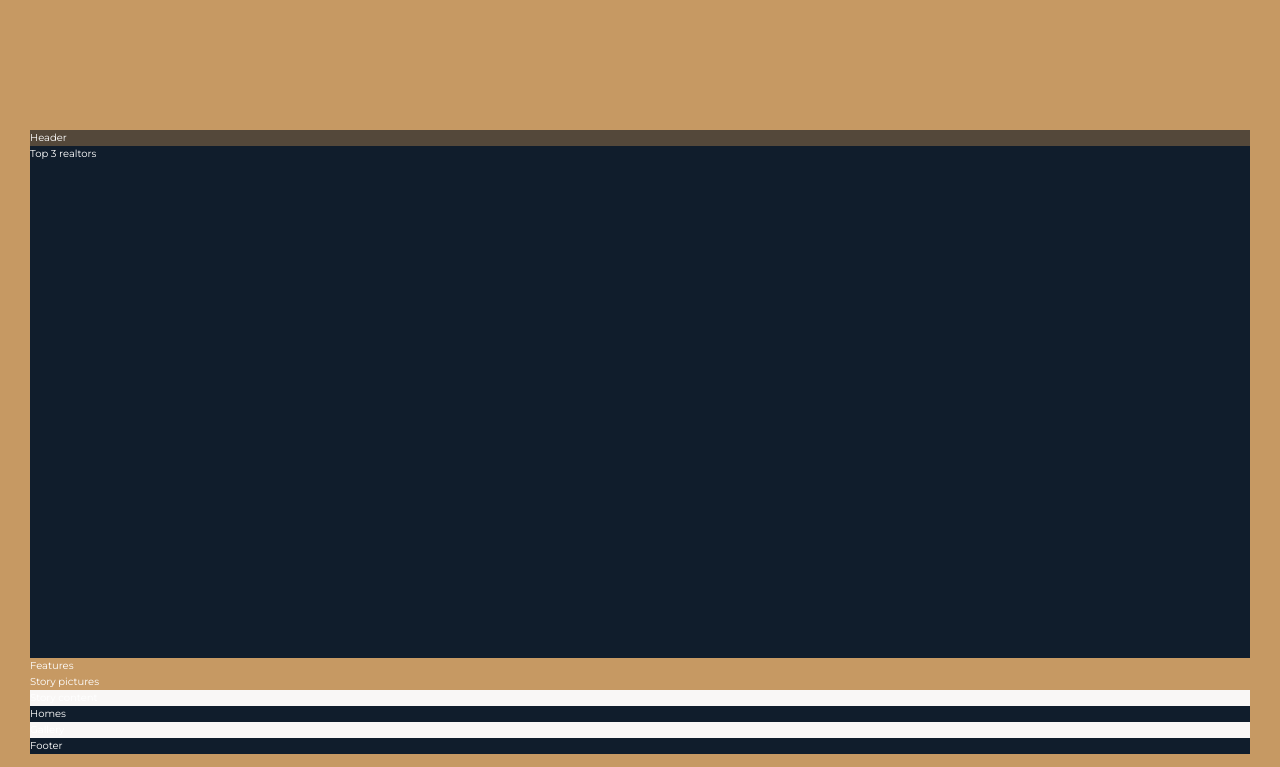
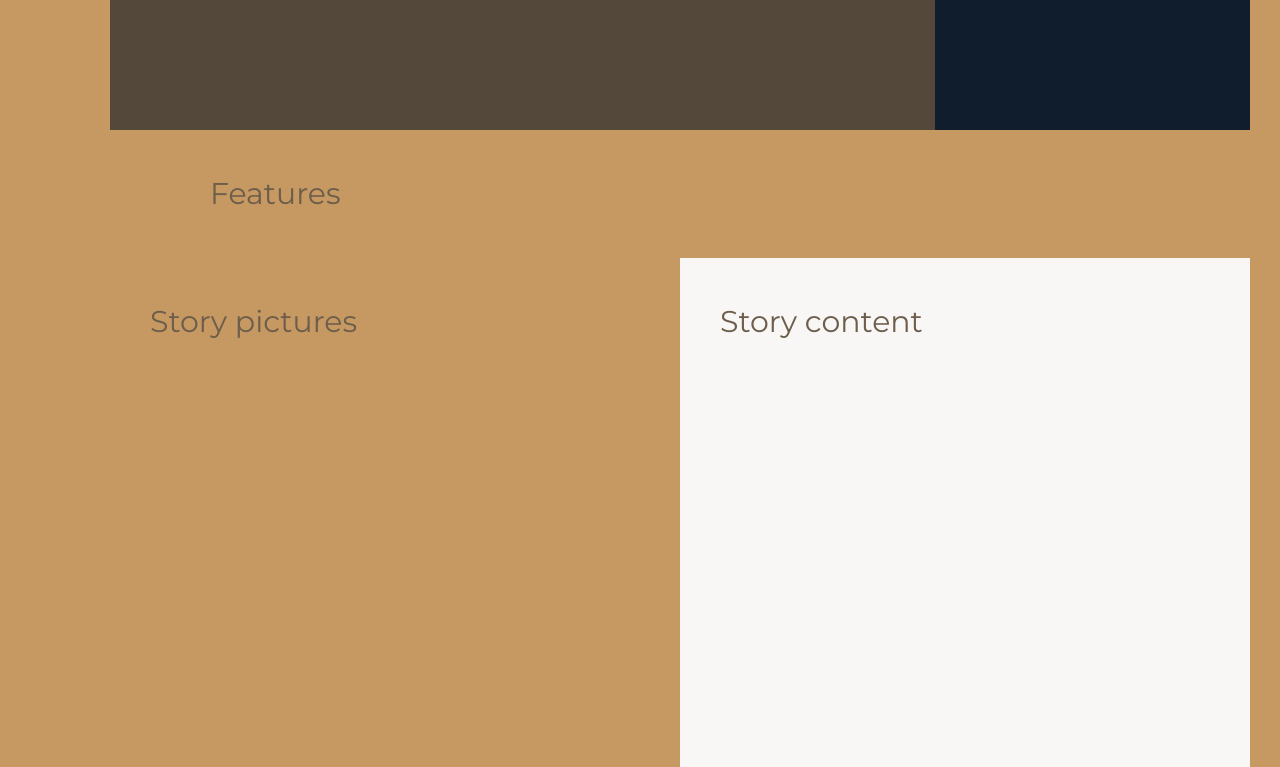
Before and after one commit to YassirKJS/paris-estates, a website: page index.html in a window 1280 px wide. Shown: the part 540-1307 px from the top of the page. Drawn offline with Linux system fonts and the light colour scheme.

Commit message:
overall layout

```diff
--- a/sass/base/_typography.scss
+++ b/sass/base/_typography.scss
@@ -6,5 +6,5 @@ body {
   font-weight: 400;
   //font-size: 16px;
   line-height: 1.6;
-  color: white; //color: var(--color-gray-dark-2);
+  color: var(--color-gray-dark-2);
 }
--- a/sass/layout/_container.scss
+++ b/sass/layout/_container.scss
@@ -3,4 +3,11 @@
 
   display: grid;
   grid-template-rows: 80vh min-content 40vw repeat(3, min-content);
+  grid-template-columns: [sidebar-start] 8rem [sidebar-end full-start] minmax(6rem, 1fr) [center-start] repeat(8, [col-start] minmax(min-content, 14rem) [col-end]) [center-end] minmax(6rem, 1fr) [full-end];
+
+  //TESTING
+  & > * {
+    font-size: 3rem;
+    padding: 40px;
+  }
 }
--- a/sass/layout/_features.scss
+++ b/sass/layout/_features.scss
@@ -0,0 +1,3 @@
+.features {
+  grid-column: center-start / center-end;
+}
--- a/sass/layout/_footer.scss
+++ b/sass/layout/_footer.scss
@@ -1,3 +1,4 @@
 .footer {
   background-color: var(--color-secondary);
+  grid-column: full-start / full-end;
 }
--- a/sass/layout/_gallery.scss
+++ b/sass/layout/_gallery.scss
@@ -1,3 +1,4 @@
 .gallery {
   background-color: var(--color-gray-light-1);
+  grid-column: full-start / full-end;
 }
--- a/sass/layout/_header.scss
+++ b/sass/layout/_header.scss
@@ -1,3 +1,4 @@
 .header {
   background-color: var(--color-gray-dark-1);
+  grid-column: full-start / col-end 6;
 }
--- a/sass/layout/_homes.scss
+++ b/sass/layout/_homes.scss
@@ -1,3 +1,4 @@
 .homes {
   background-color: var(--color-secondary);
+  grid-column: center-start / center-end;
 }
--- a/sass/layout/_realtors.scss
+++ b/sass/layout/_realtors.scss
@@ -1,3 +1,4 @@
 .realtors {
   background-color: var(--color-secondary);
+  grid-column: col-start 7 / full-end;
 }
--- a/sass/layout/_sidebar.scss
+++ b/sass/layout/_sidebar.scss
@@ -1,3 +1,5 @@
 .sidebar {
   background-color: var(--color-primary);
+  grid-column: sidebar-start / sidebar-end;
+  grid-row: 1 / -1;
 }
--- a/sass/layout/_story.scss
+++ b/sass/layout/_story.scss
@@ -1,9 +1,11 @@
 .story {
   &__pictures {
     background-color: var(--color-primary);
+    grid-column: full-start / col-end 4;
   }
 
   &__content {
     background-color: var(--color-gray-light-1);
+    grid-column: col-start 5 / full-end;
   }
 }
--- a/sass/main.scss
+++ b/sass/main.scss
@@ -19,6 +19,7 @@
 @import "layout/header";
 @import "layout/homes";
 @import "layout/realtors";
+@import "layout/sidebar";
 @import "layout/story";
 
 //PAGES
```
Also changed, not shown: css/style.css.
